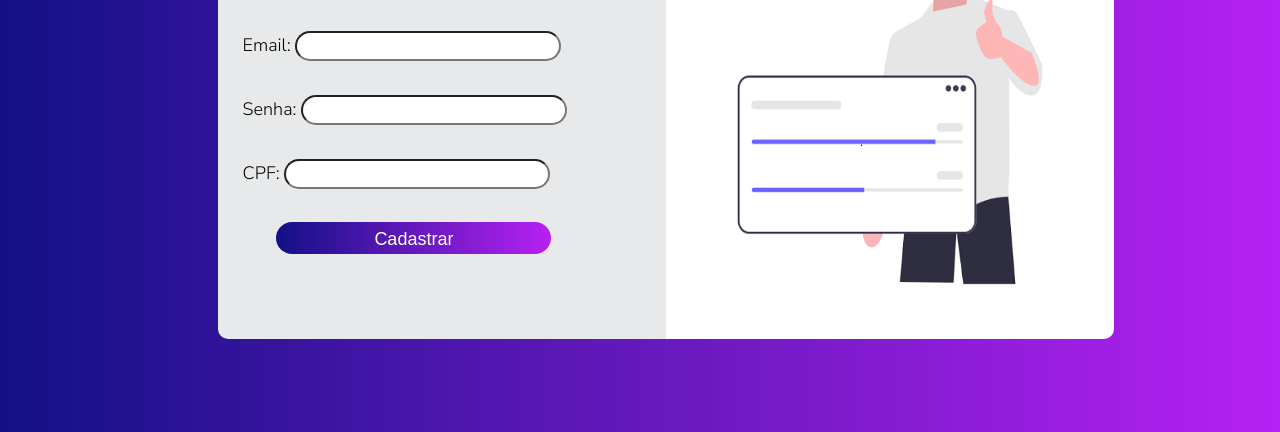
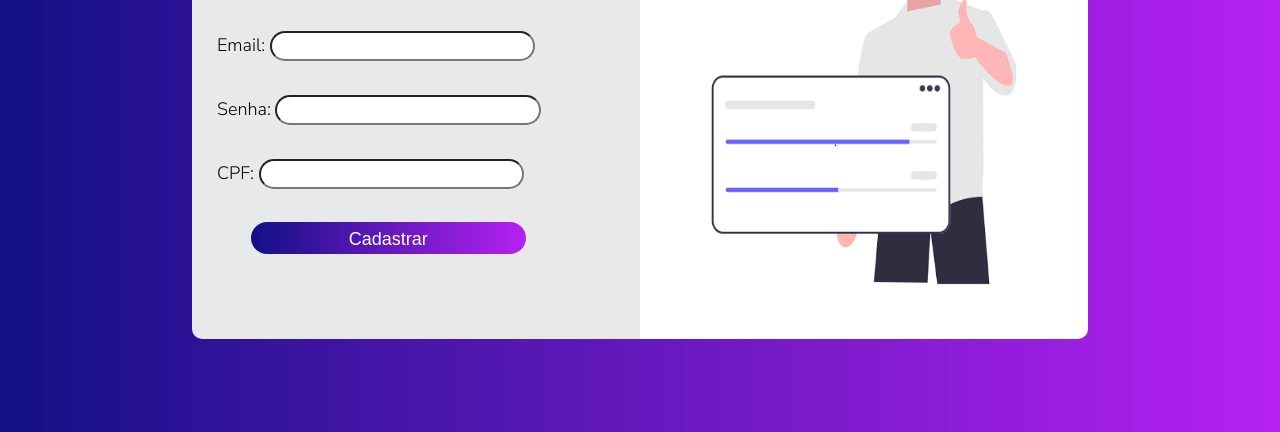
Before and after one commit to Luisgui26/Sprint2-FrontEnd, a plain HTML site: page cadastro.html in a window 1280 px wide. Shown: the part 368-800 px from the top of the page. Drawn offline with Linux system fonts and the light colour scheme.

Commit message:
Centralizando cadastro

```diff
--- a/style.css
+++ b/style.css
@@ -78,7 +78,7 @@ footer{
 .container{
     position: absolute;
     margin-top: 4%;
-    margin-left: 17%;
+    margin-left: 15%;
     margin-right: 20%;
     width: 70%;
     display: grid;
```
